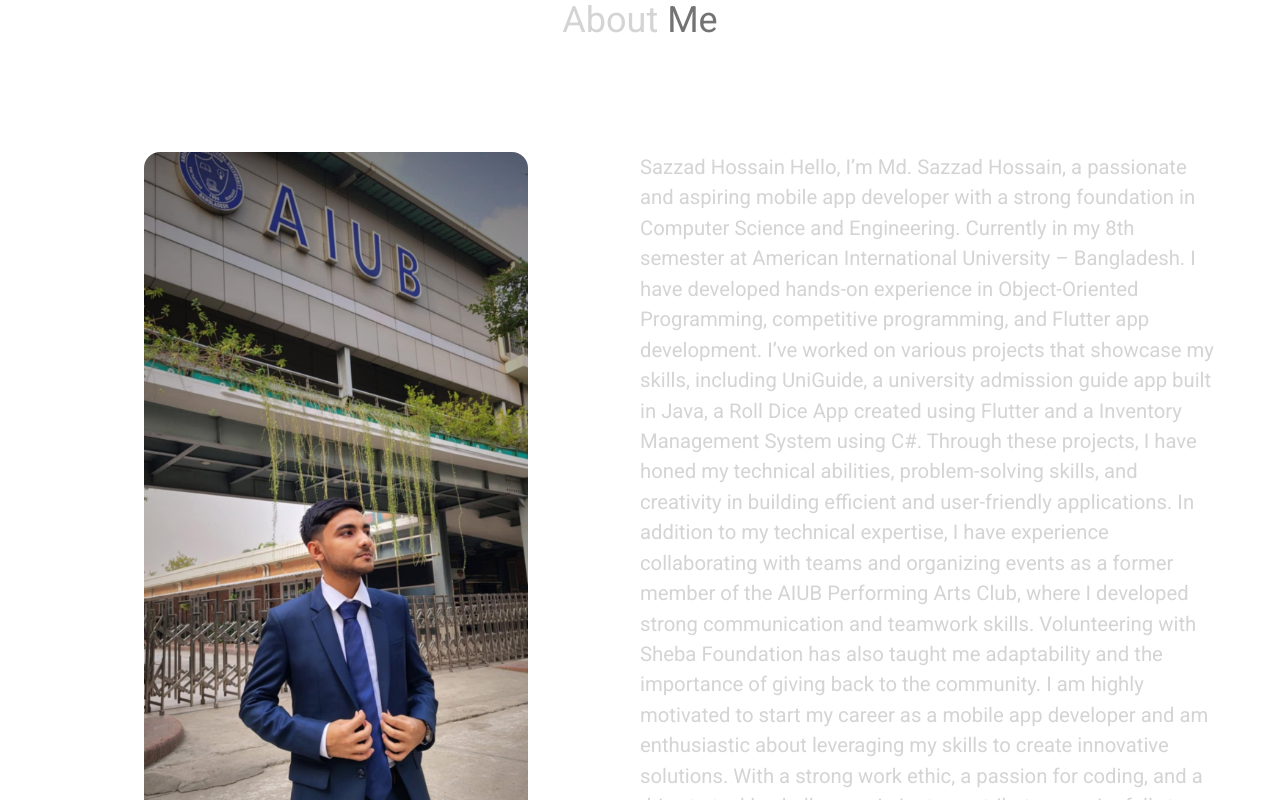
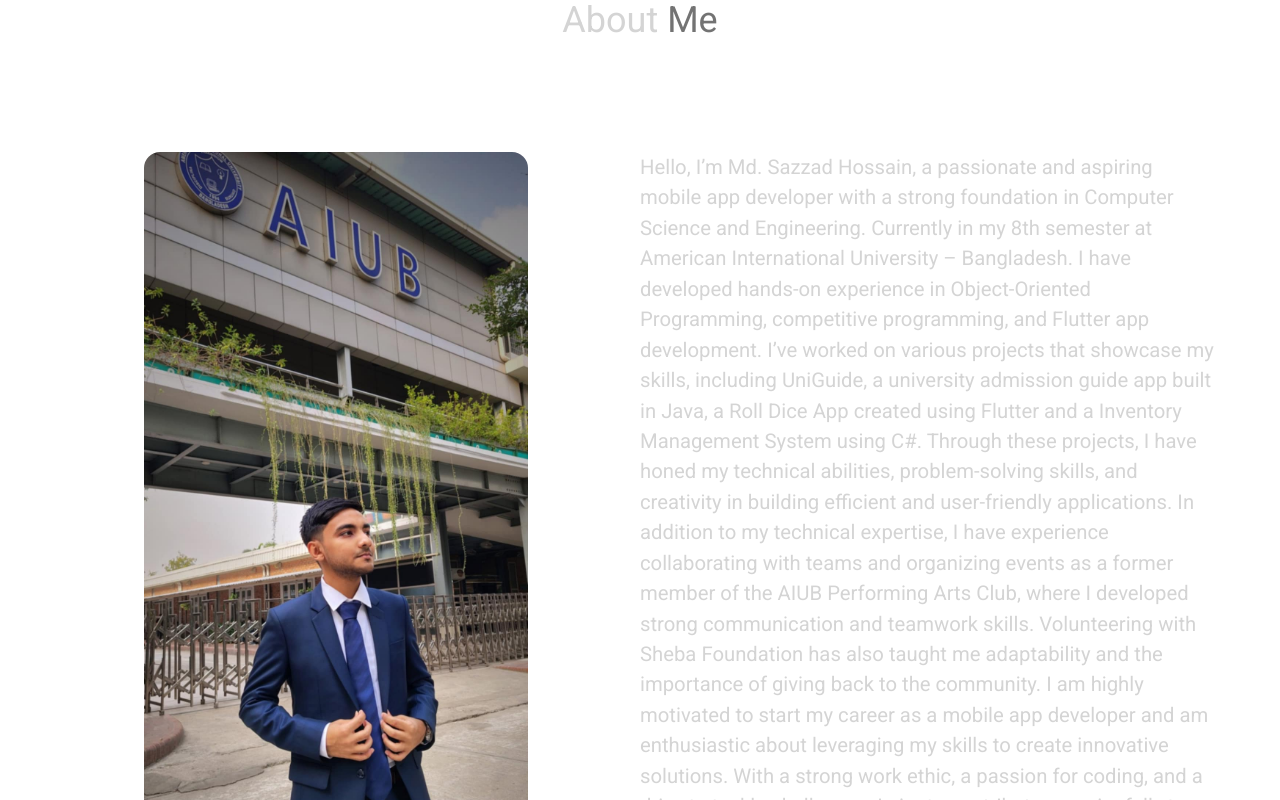
Before and after one commit to FazleRifat121/sazzad, a React (Vite) app: page / in a window 1280 px wide. Shown: the part 1000-1800 px from the top of the page. Built offline with nearby package versions, Linux system fonts and the light colour scheme.

Commit message:
remove sazzad hossain name from about

```diff
--- a/src/components/about/About.jsx
+++ b/src/components/about/About.jsx
@@ -27,9 +27,9 @@
               whileInView={{ x: 0, opacity: 1 }}
               transition={{ duration: 0.5 }}
             >
-              Sazzad Hossain Hello, I’m Md. Sazzad Hossain, a passionate and
-              aspiring mobile app developer with a strong foundation in Computer
-              Science and Engineering. Currently in my 8th semester at American
+              Hello, I’m Md. Sazzad Hossain, a passionate and aspiring mobile
+              app developer with a strong foundation in Computer Science and
+              Engineering. Currently in my 8th semester at American
               International University – Bangladesh. I have developed hands-on
               experience in Object-Oriented Programming, competitive
               programming, and Flutter app development. I’ve worked on various
```
